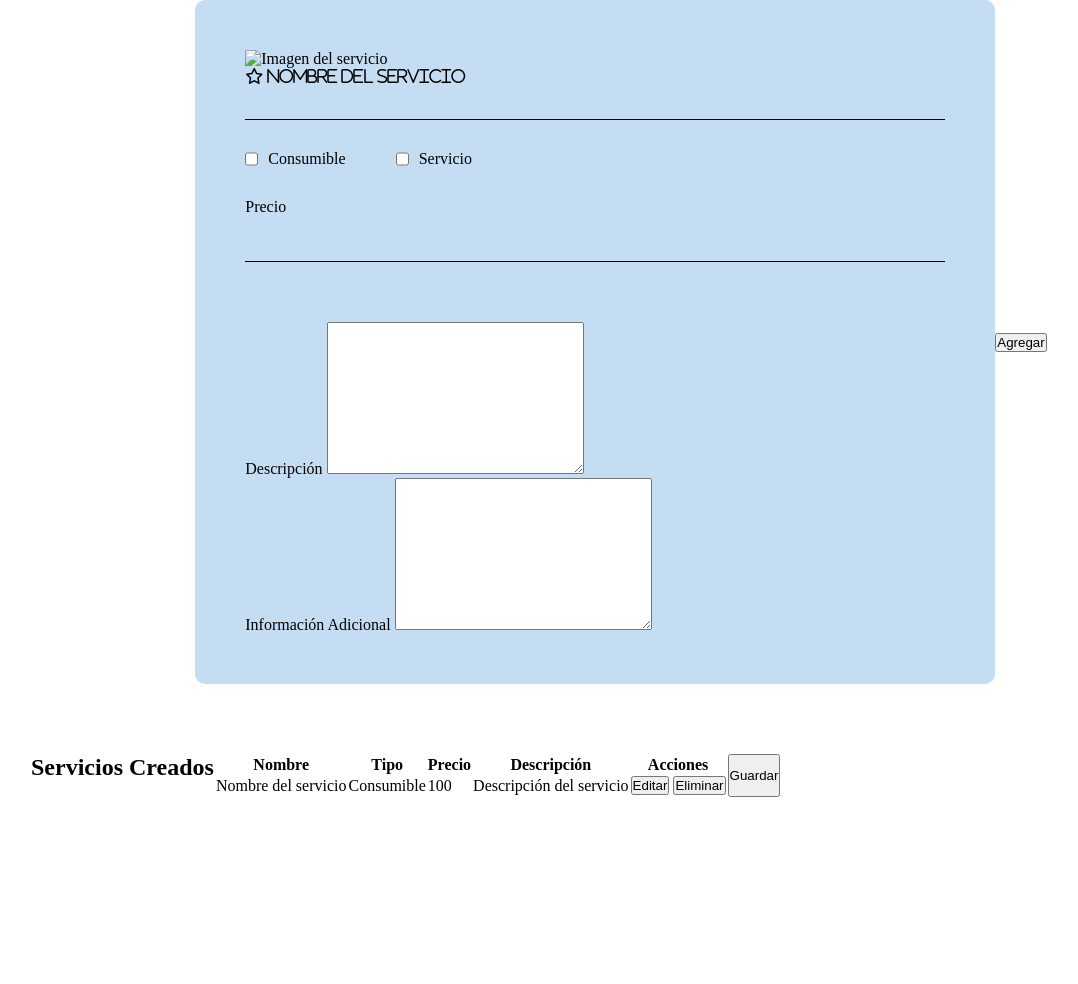
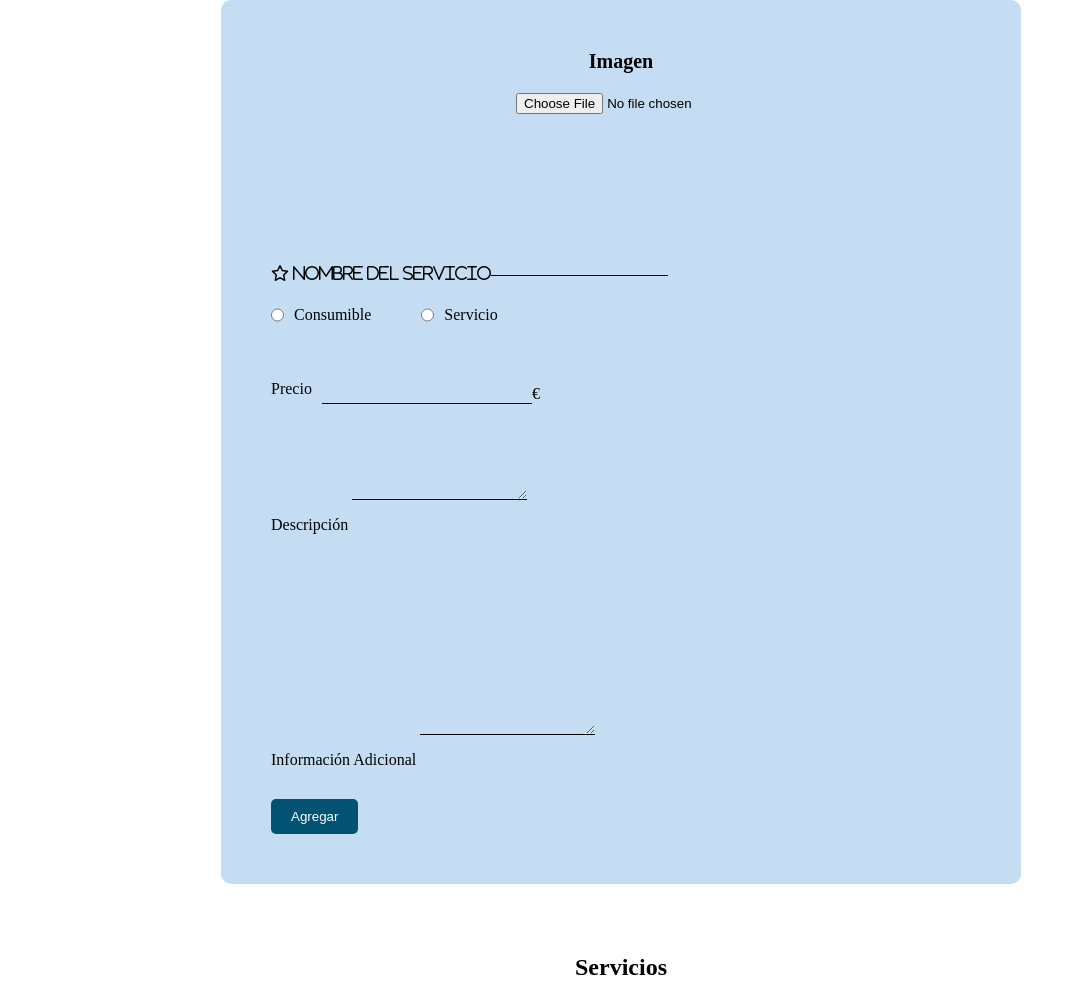
Before and after one commit to isavipi71/proyecto_facturas, a plain HTML site: page FRONTEND/contenido/servicios.html in a window 1280 px wide. Shown: the top 984 px of the page, without its empty margins (19-1097 px from the left). Before the commit the page ends 847 px from the top, so only its background shows below. Drawn offline with Linux system fonts and the light colour scheme.

Commit message:
Actualizar estilos y contenido en servicios.js y servicios.html

```diff
--- a/FRONTEND/contenido/servicios.html
+++ b/FRONTEND/contenido/servicios.html
@@ -13,10 +13,10 @@
 </head>
 <body>
 	<div id="servicios">
-
 		<div class="informacion">
 			<div class="imagen">
-		<img src="" alt="Imagen del servicio">
+				<label for="imagen">Imagen</label>
+				<input type="file" id="imagen" accept=".png, ,jpg">
 			</div>
 
 			<div class="contenido_nombre_servicio">
@@ -26,35 +26,37 @@
 			</div>
 
 			<div class="tipo">
-      <input type="checkbox" name="tipo" id="tipo1">
+				<input type="radio" name="tipo" id="tipo1">
 				<label for="tipo1">Consumible</label>
-			<input type="checkbox" name="tipo" id="tipo2">
+				<input type="radio" name="tipo" id="tipo2">
 		<label for="tipo2">Servicio</label>
 		</div>
 
 			<div class="precio">
 				<label for="precio">Precio</label>
-        <input type="number" id="precio">
+				<input type="text" id="precio" pattern="^\d+(?:\.\d{1,2})?$" required>
+				<span>€</span>
 			</div>
 
 			<div class="descripcion">
 				<label for="descripcion">Descripción</label>
-		<textarea name="descripcion" id="descripcion" cols="30" rows="10"></textarea>
+				<textarea name="descripcion" id="descripcion" cols="20" rows="3"></textarea>
 			</div>
 
 			<div class="info_adicional">
 				<label for="info_adicional">Información Adicional</label>
-		<textarea  id="info_adicional" cols="30" rows="10"></textarea>
+				<textarea  id="info_adicional" cols="20" rows="10"></textarea>
 			</div>
 
-</div>
-
+			<div class="btns">
 				<button type="button" id="btn-agregar_servicio"> Agregar</button>
 
 </div>
+</div>
+</div>
 
 <div class="servicios_creados">
-	<h2>Servicios Creados</h2>
+	<h2>Servicios</h2>
 	<table>
 		<thead>
 			<tr>
--- a/FRONTEND/css/servicios.css
+++ b/FRONTEND/css/servicios.css
@@ -9,16 +9,6 @@
   align-items: center;
   justify-content: center;
   margin-bottom: 20px;
-
-}
-
-.imagen {
- width: 30%;
- display: flex;
-
-}
-.imagen img {
-  width: 100%;
 }
 
 .informacion {
@@ -31,27 +21,35 @@
   max-width: 800px;
 }
 
-.contenido_nombre_servicio, .precio{
-  display: flex;
-  flex-direction: column;
+.imagen {
+  width: 30%;
+  min-height: 20vh;
+  margin: 0 auto;
+  margin-bottom: 30px;
+
+
 }
 
-.contenido_nombre_servicio>#servicio, #precio{
-    border: none; /* Elimina el borde */
-    outline: none; /* Elimina el contorno al enfocar */
-    background-color: transparent; /* Hace transparente el fondo */
-    border-bottom: 1px solid black;
-    padding: 0;
-    margin-top: 20px;
-    margin-bottom: 30px;
+.imagen label {
+  display: block;
+  text-align: center;
+  font-size: 20px;
+  font-weight: bold;
+  margin-bottom: 20px;
 }
+
+#imagen input {
+  width: 100%;
+  height: auto;
+}
+
 
 .tipo{
   display: flex;
   margin-bottom: 30px;
 }
 
-.tipo input[type="checkbox"] {
+.tipo input[type="radio"] {
   margin-right: 10px;
 }
 
@@ -59,89 +57,119 @@
   margin-left: 50px;
 }
 
-.precio{
+
+.contenido_nombre_servicio,
+.precio {
+  display: flex;
+  flex-direction: row;
+  align-items: center;
+}
+
+.contenido_nombre_servicio > #servicio,
+#precio {
+  border: none;
+  outline: none;
+  background-color: transparent;
+  border-bottom: 1px solid black;
+  padding: 0;
+  margin-top: 20px;
   margin-bottom: 30px;
 }
-.precio label{
+
+.precio label {
   margin-bottom: 10px;
 }
 
-.acordeon{
-  display: flex;
-  flex-direction: column;
-  padding: 10px;
+.precio input {
+  width: 30%;
+  height: 30px;
+  margin-left: 10px;
 }
-.acordeon-contenido {
-  display: none;
-  overflow: hidden;
-  transition: max-height 0.3s ease-out;
-  margin-top: 2px;
+.descripcion, .info_adicional {
+  margin-bottom: 30px;
+}
+#descripcion, #info_adicional {
+  border: none;
+  outline: none;
+  background-color: transparent;
+  border-bottom: 1px solid black;
+  padding: 0;
+  margin-top: 20px;
+  margin-bottom: 30px;
 }
 
-.acordeon-btn {
+#btn-agregar_servicio {
   background-color: rgb(2, 83, 115);
+  color: white;
+  padding: 10px 20px;
   border: none;
-  padding: 10px;
+  border-radius: 5px;
   cursor: pointer;
-  display: flex;
-  align-items: center;
 }
 
-.acordeon-btn:focus {
-  outline: none;
+#btn-agregar_servicio:hover {
+  background-color: rgb(0, 68, 94);
+  box-shadow: 0 0 10px rgb(0, 68, 94);
 }
 
-.acordeon-btn span {
-  margin-left: 5px;
-}
 
-.acordeon-btn.active span {
-  transform: rotate(45deg);
-}
-
-.acordeon-toggle {
-  display: none;
-}
-
-.acordeon-toggle:checked + .acordeon-contenido {
-  background-color: #f1f1f1;
-}
-
-.acordeon-toggle:checked + .acordeon-btn + .acordeon-contenido {
-  display: block;
-  max-height: 500px; /* ajusta este valor según sea necesario */
-}
-
-.contenedor_guardar-deshacer i {
-  margin: 30px 0px 0x 30px;
-
-}
 .servicios_creados{
   padding: 50px;
   border-radius: 20px;
   display: flex;
-
+  flex-direction: column;
+}
+.servicios_creados h2 {
+  text-align: center;
+  font-size: 24px;
+  font-weight: bold;
+  margin-bottom: 20px;
 }
 
-.servicio{
-  margin: 15px;
-  border: 1px solid black;
-  border-radius: 10px;
-  width: 30%;
-  padding: 5px;
-  box-shadow: inset 0 -3em 3em rgb(196, 221, 242),
-  0 0 0 2px rgb(2, 83, 115),
-  0.3em 0.3em 1em rgb(196, 221, 242);
 
+table {
+  width: 100%;
+  border-collapse: collapse;
 }
 
-.servicio button {
+table th,
+table td {
+  padding: 10px;
+  text-align: left;
+  border-bottom: 1px solid black;
+}
+
+table th {
+  background-color: rgb(2, 83, 115);
+  color: white;
+}
+
+table tr:nth-child(even) {
+  background-color: rgb(196, 221, 242);
+}
+
+table tr:hover {
+  background-color: rgb(2, 83, 115);
+  color: white;
+}
+
+
+
+#btn-guardar {
+  display: flex;
+  justify-content: center;
+  margin-top: 20px;
+  width: 80px;
+}
+
+button#btn-guardar  {
+  padding: 40px;
   background-color: transparent; /* Elimina el fondo del botón */
   border: none; /* Elimina el borde del botón */
   cursor: pointer;
   margin-right: 20px; /* Espacio entre los botones */
 }
 
-.servicio button:hover {
-  color: rgb(2, 83, 115); /* Cambia el color del icono al pasar el mouse sobre él */
+button#btn-guardar:hover {
+  background-color: rgb(2, 83, 115); /* Cambia el color del icono al pasar el mouse sobre él */
 }
--- a/FRONTEND/js/servicios.js
+++ b/FRONTEND/js/servicios.js
@@ -29,7 +29,8 @@ document.addEventListener("DOMContentLoaded", function() {
         cells[1].textContent = tipoServicio;
         cells[2].textContent = precioServicio;
         cells[3].textContent = descripcionServicio;
-        cells[4].innerHTML = '<button type="button" class="btn-editar">Editar</button> <button type="button" class="btn-eliminar">Eliminar</button>';
+        cells[4].innerHTML =
+        '<button type="button" class="btn-editar">Editar</button> <button type="button" class="btn-eliminar">Eliminar</button>';
 
         // Limpiar los campos del formulario después de agregar el servicio
         document.getElementById("servicio").value = "";
```
Lines whose indentation alone changed are shown as unchanged.
